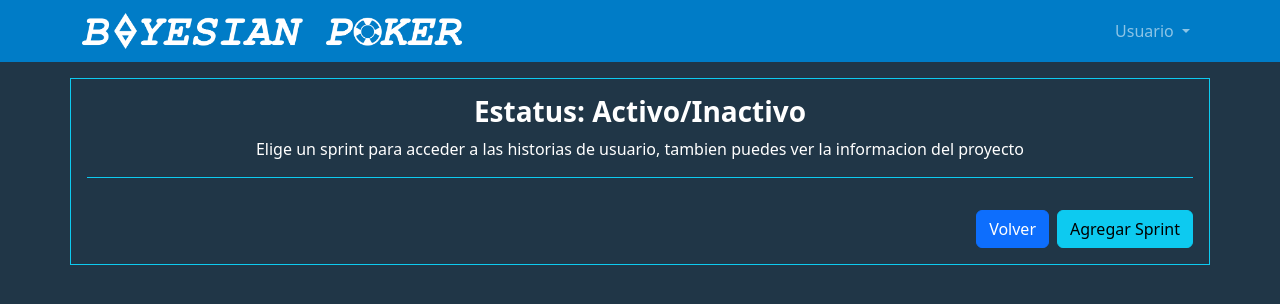
After one commit to Osman-Suastegui/bayesian-poker, a PHP site: page /send_email_recuperar_contrasena/vistas/proyectoSprints.php?idProyecto=1 in a window 1280 px wide. The commit adds this page. Shown: the top 304 px of the page. Run offline with PHP 8.4, Linux system fonts and the light colour scheme; the template is opened without the code that fills it, so the values that code supplies are empty.

Commit message:
Creacion de vista donde se muestran todos los sprint de un proyecto, se realizo la programacion de la consulta de los sprints de un proyecto y se mostro en la vista y se actualizaron rutas

```diff
--- /dev/null
+++ b/proyectoSprints.php
@@ -0,0 +1,4 @@
+<?php
+    include "./controladores/proyectoSprints.php";
+
+?>
--- a/vistas/crearSprint.php
+++ b/vistas/crearSprint.php
@@ -21,7 +21,7 @@
     <div class="d-flex justify-content-between align-items-start">
     <h1 class="align-self-start">Crear Sprint</h1>
     <div class="d-grid gap-2 d-md-flex justify-content-md-end m-3">
-        <button class="btn btn-primary" type="button">Volver</button>
+        <a class="btn btn-primary" href="http://localhost:3000/proyectoSprints.php?idProyecto=<?php echo $_GET['idProyecto']?>" type="button">Volver</a>
 
       </div>
   </div>
--- /dev/null
+++ b/vistas/proyectoSprints.php
@@ -0,0 +1,55 @@
+<!DOCTYPE html>
+<html lang="en">
+
+<head>
+  <meta charset="UTF-8">
+  <meta http-equiv="X-UA-Compatible" content="IE=edge">
+  <meta name="viewport" content="width=device-width, initial-scale=1.0">
+  <title>Document</title>
+  <link href="https://cdn.jsdelivr.net/npm/bootstrap@5.3.0-alpha3/dist/css/bootstrap.min.css" rel="stylesheet" integrity="sha384-KK94CHFLLe+nY2dmCWGMq91rCGa5gtU4mk92HdvYe+M/SXH301p5ILy+dN9+nJOZ" crossorigin="anonymous">
+  <link rel="stylesheet" href="style.css">
+</head>
+
+<body style="background-color: #203647;">
+  <?php
+
+  include "../bayesian-poker/vistas/header.html";
+  ?>
+
+
+  <div class="container border border-info m-3 mx-auto p-3" style="height: auto; width: auto; ">
+    <h1 class="fs-3 fw-bold text-center" style="color: white;"> <a href="http://localhost:3000/verProyecto.php?idProyecto=<?php echo $_GET['idProyecto']?>" class="link-light link-offset-2 link-underline-opacity-25 link-underline-opacity-100-hover"><?php echo $nombreProyecto?></a> <span> Estatus:</span> <span class="estado">Activo/Inactivo</span></h1>
+    <p class="fs-6 fw-normal text-center" style="color: white;">Elige un sprint para acceder a las historias de usuario, tambien puedes ver la informacion del proyecto</p>
+    <div class="border-bottom border-info"></div>
+
+    <div class="row my-3">
+      <?php
+      foreach ($sprints as $sprint) {
+        echo '<div class="col-sm-6">';
+        echo '<div class="card text-bg-primary mb-3">';
+        echo '<div class="card-body">';
+        echo '<h5 class="card-title">' . $sprint['nombreSprint'] . '</h5>';
+        echo '<p class="card-text">' . $sprint['descripcionSprint'] . '</p>';
+        echo '<a href="http://localhost:3000/verSprint.php?idProyecto=' . $_GET['idProyecto'] . '&idSprint=' . $sprint['idSprint'] . '" class="btn btn-info">Ver sprint</a>';
+        echo '</div>';
+        echo '</div>';
+        echo '</div>';
+      }
+      ?>
+    </div>
+    <div class="d-grid gap-2 d-md-flex justify-content-md-end ">
+      <a class="btn btn-primary" href="../proyectos.php" >Volver</a>
+      <a href="http://localhost:3000/crearSprint.php?idProyecto=<?php echo $_GET['idProyecto'] ?>" class="btn btn-info">Agregar Sprint</a>
+
+    </div>
+  </div>
+
+
+
+
+
+
+  <script src="https://cdn.jsdelivr.net/npm/bootstrap@5.3.0-alpha3/dist/js/bootstrap.bundle.min.js" integrity="sha384-ENjdO4Dr2bkBIFxQpeoTz1HIcje39Wm4jDKdf19U8gI4ddQ3GYNS7NTKfAdVQSZe" crossorigin="anonymous"></script>
+</body>
+
+</html>
```
Also changed, not shown: controladores/proyectoSprints.php (added, +13 -0 lines), modelos/proyecto.php (+7 -1 lines), modelos/sprint.php (+18 -1 lines).
